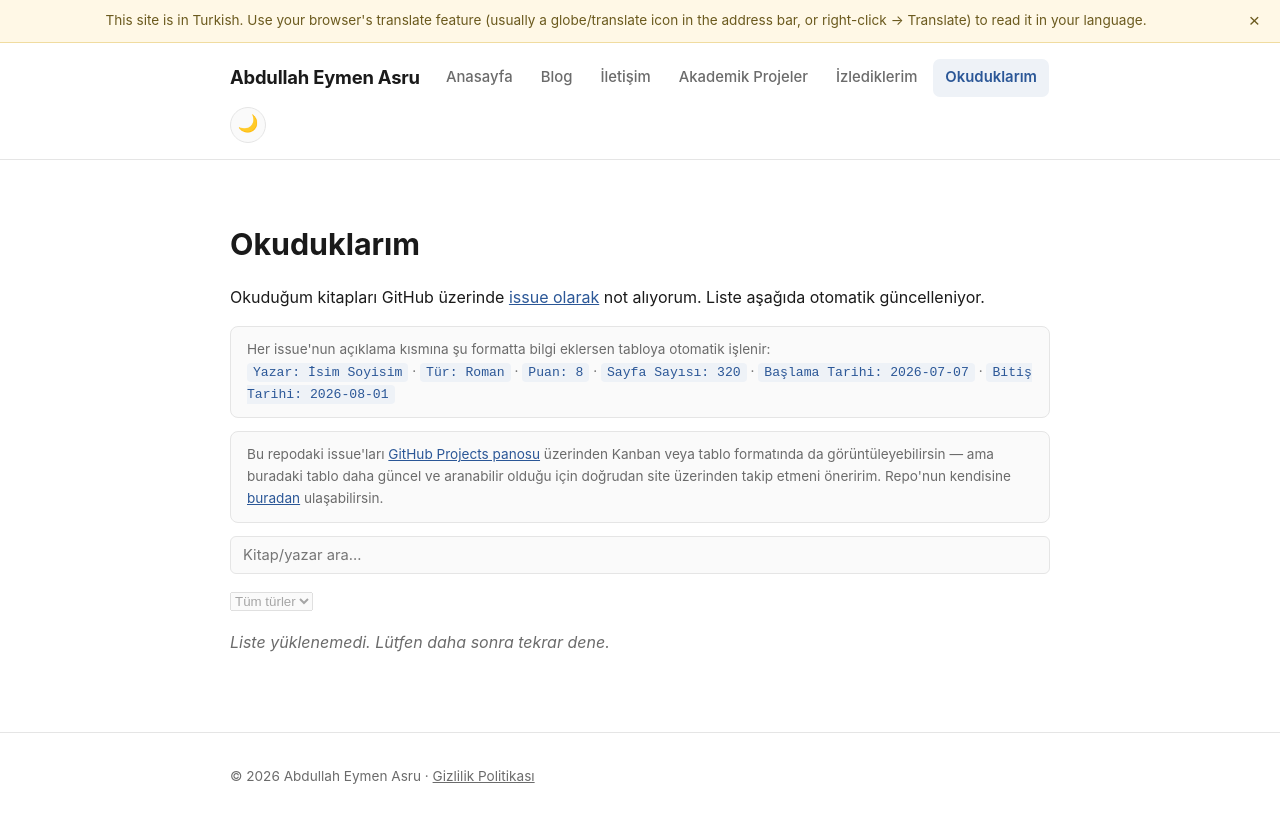
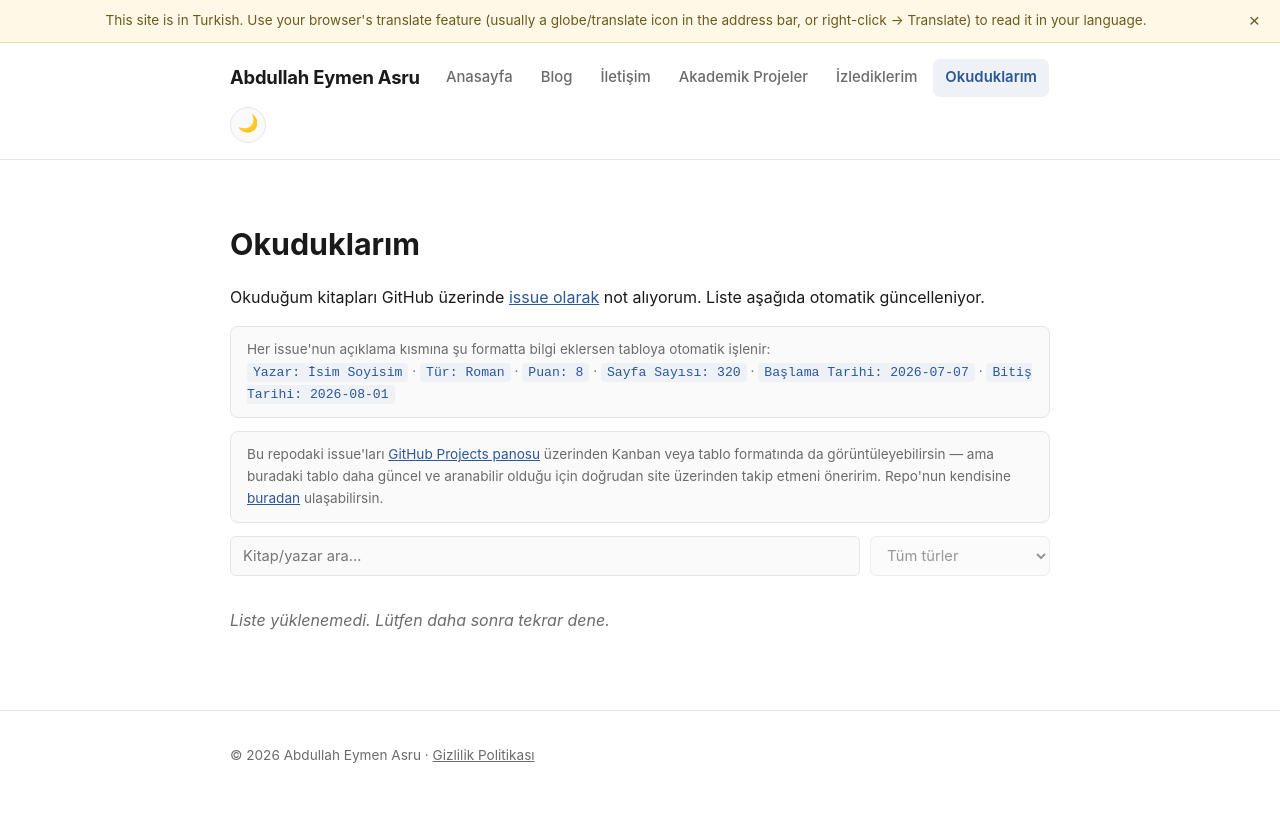
Before and after one commit to abdullah-eymen-asru/abdullah-eymen-asru.github.io, a Jekyll site: the page built from okuduklarim.md, in a window 1280 px wide. Shown: the top 823 px of the page. Built offline with Jekyll 4.4.1, drawn with Linux system fonts in a browser that asks for light colours.

Commit message:
Refactor styles for filter-row and tur-select
Updated styles for filter-row and tur-select components, including adjustments to padding, margin, and flex properties.

```diff
--- a/assets/style.css
+++ b/assets/style.css
@@ -321,33 +321,34 @@ th { color: var(--muted); font-weight: 600; }
 
 .search-box:disabled { background: var(--card-bg); color: var(--muted); }
 
-.filter-chips {
+/* İzlediklerim/Okuduklarım'da arama kutusu + tür dropdown'u yan yana.
+   Chip butonları yerine dropdown kullanıyoruz çünkü tür sayısı arttıkça
+   (20-30+) chip'ler ekranı doldurup dağınıklaşırdı; dropdown sabit yer kaplar. */
+.filter-row {
   display: flex;
+  gap: 10px;
+  margin-bottom: 16px;
   flex-wrap: wrap;
-  gap: 8px;
-  margin-bottom: 16px;
 }
 
-.filter-chip {
-  padding: 6px 14px;
-  border: 1px solid var(--border);
-  border-radius: 20px;
-  background: var(--card-bg);
-  color: var(--muted);
-  font-size: 0.85rem;
-  font-family: inherit;
-  cursor: pointer;
-  transition: all 0.15s ease;
+.filter-row .search-box {
+  flex: 1 1 240px;
+  margin-bottom: 0;
 }
 
-.filter-chip:hover { border-color: var(--accent); color: var(--text); }
+.tur-select {
+  flex: 0 1 180px;
+  padding: 9px 12px;
+  border: 1px solid var(--border);
+  border-radius: 6px;
+  background: var(--bg);
+  color: var(--text);
+  font-family: inherit;
+  font-size: 0.92rem;
+  cursor: pointer;
+}
 
-.filter-chip.active {
-  background: var(--accent);
-  border-color: var(--accent);
-  color: white;
-  font-weight: 600;
-}
+.tur-select:disabled { background: var(--card-bg); color: var(--muted); cursor: default; }
 
 /* Liste taştıkça kutunun içinde kaydırılsın, sayfa sonsuz uzamasın */
 .scroll-list {
```
